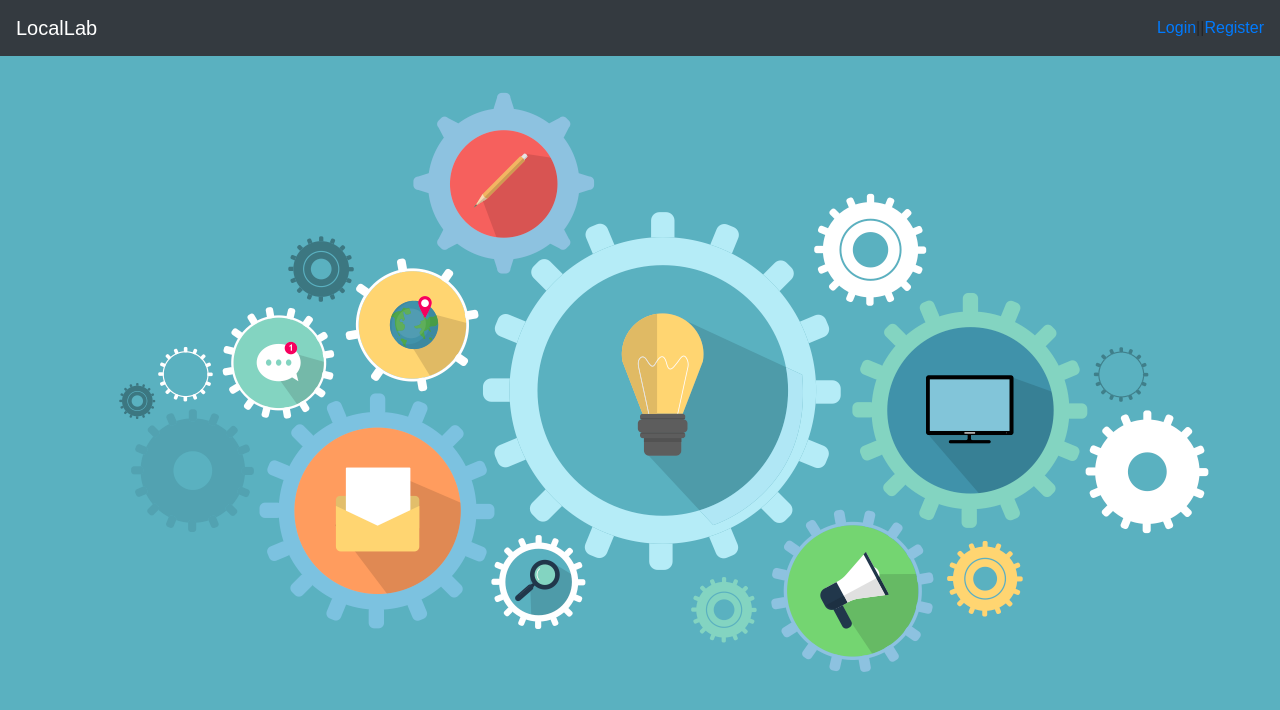
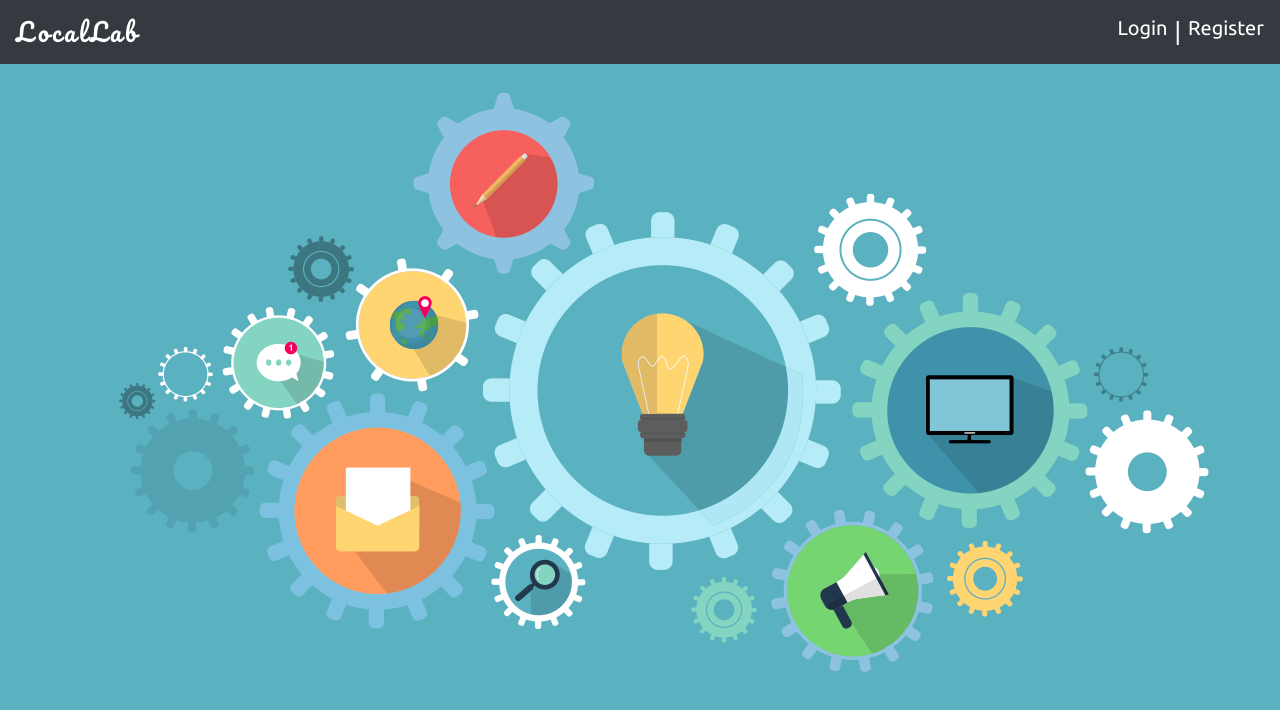
Before and after one commit to jlaceda/locollab, a React (Create React App) app in the folder client/: page / in a window 1280 px wide. Shown: the top 710 px of the page. Built offline with nearby package versions, Linux system fonts and the light colour scheme.

Commit message:
Added basic styling to Navbar.

```diff
--- a/client/public/index.html
+++ b/client/public/index.html
@@ -1,4 +1,3 @@
-
 <!doctype html>
 <html lang="en">
 
@@ -10,6 +9,7 @@
   <link rel="shortcut icon" href="%PUBLIC_URL%/favicon.jpg">
   <link rel="stylesheet" href="https://stackpath.bootstrapcdn.com/bootstrap/4.3.1/css/bootstrap.min.css"
     integrity="sha384-ggOyR0iXCbMQv3Xipma34MD+dH/1fQ784/j6cY/iJTQUOhcWr7x9JvoRxT2MZw1T" crossorigin="anonymous">
+  <link href="https://fonts.googleapis.com/css?family=Pacifico|Ubuntu&display=swap" rel="stylesheet">
   <script src="https://code.jquery.com/jquery-3.3.1.slim.min.js"
     integrity="sha384-q8i/X+965DzO0rT7abK41JStQIAqVgRVzpbzo5smXKp4YfRvH+8abtTE1Pi6jizo"
     crossorigin="anonymous"></script>
--- a/client/src/components/Navbar/index.jsx
+++ b/client/src/components/Navbar/index.jsx
@@ -1,5 +1,6 @@
 import React from "react";
 import {Link} from 'react-router-dom';
+import './style.css';
 
 function Navbar() {
 
@@ -21,7 +22,7 @@
               Login
             </Link>
           </li>
-          ||
+          <span className="text-white pipe">&nbsp;|&nbsp;</span>
           <li className="nav-item">
             <Link
               to="/newProfile"
--- /dev/null
+++ b/client/src/components/Navbar/style.css
@@ -0,0 +1,15 @@
+.navbar-brand {
+     font-family: 'Pacifico', cursive;
+     font-size: 25px;
+     letter-spacing: 3px;
+}
+
+.nav-item a {
+     color: #fff;
+     font-family: 'Ubuntu', sans-serif;
+     font-size: 20px;
+}
+
+.pipe {
+     font-size: 25px;
+}
```
